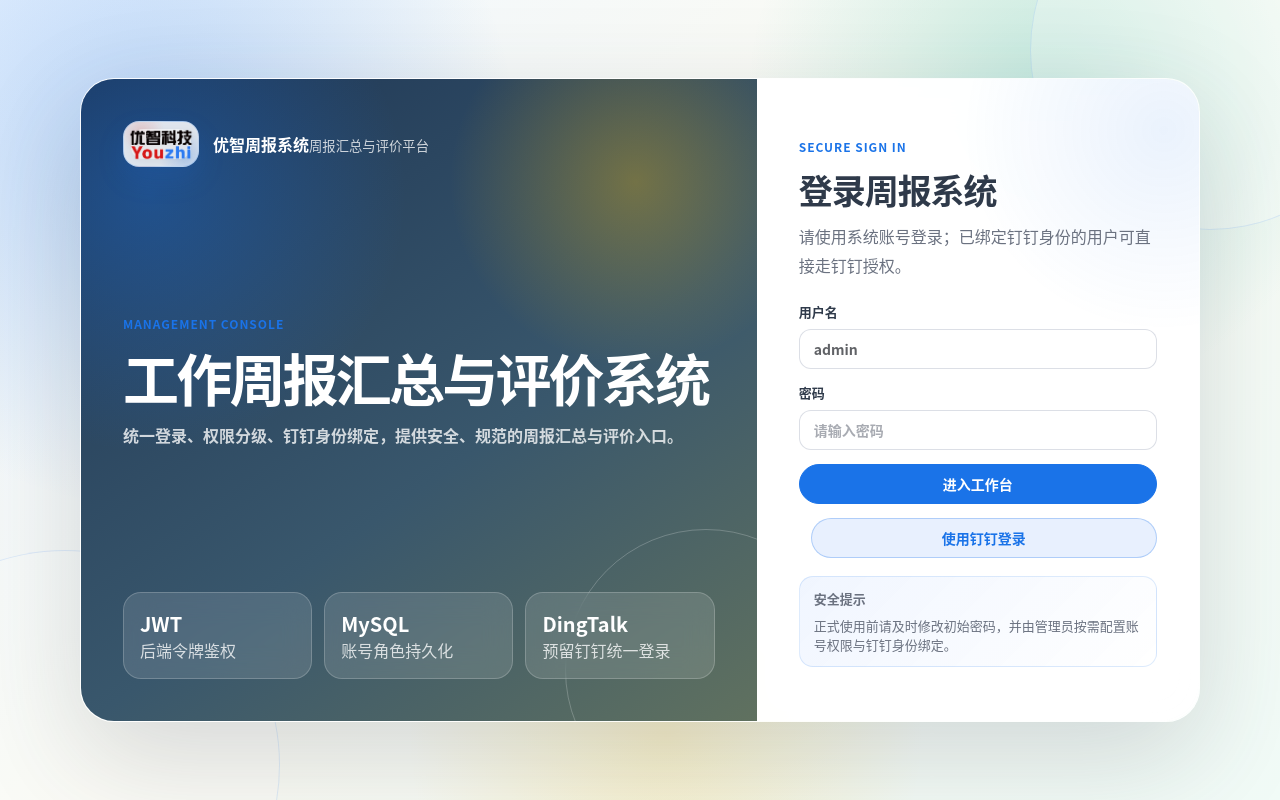
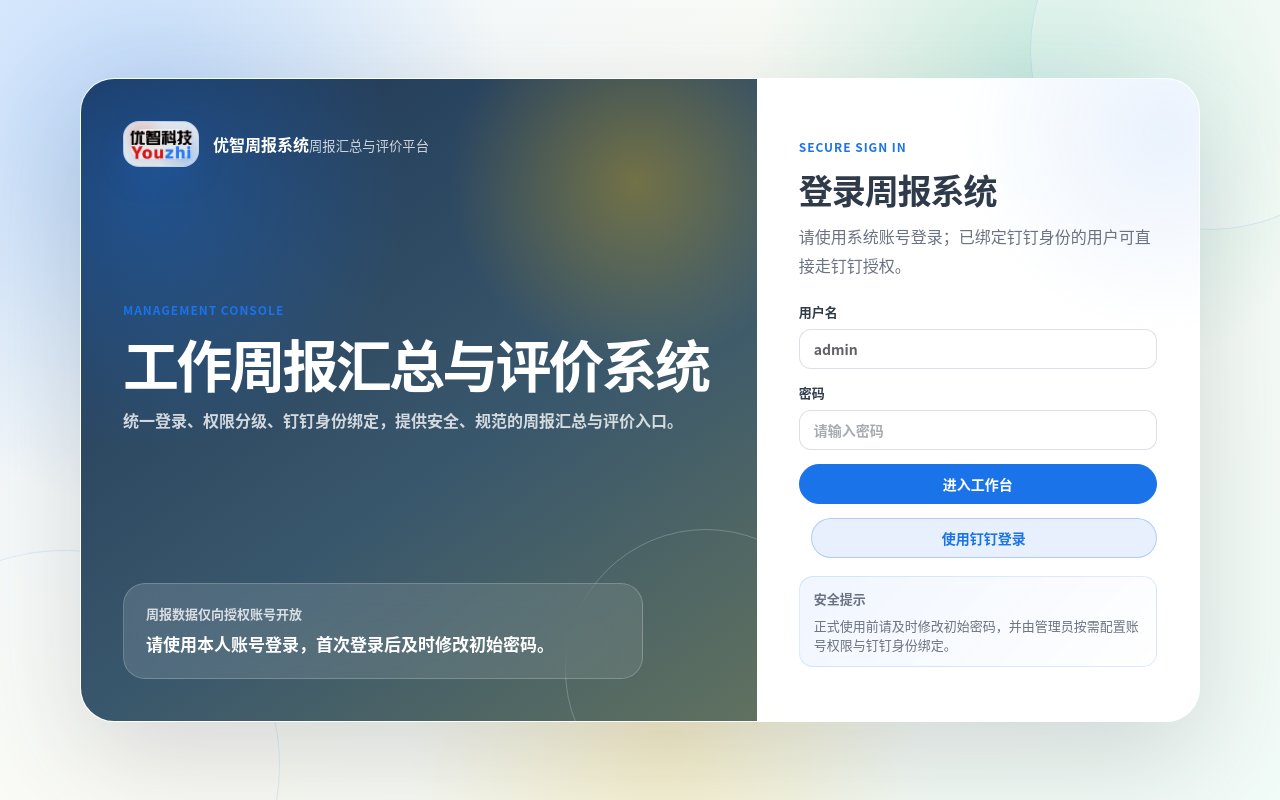
Before and after one commit to ethan-2937/weekly_report_assistant, a Vue app in the folder web/frontend/: page / in a window 1280 px wide. Built offline with nearby package versions, Linux system fonts and the light colour scheme.

Commit message:
Refine login poster layout

```diff
--- a/web/frontend/src/App.vue
+++ b/web/frontend/src/App.vue
@@ -24,19 +24,9 @@
           <h1>工作周报汇总与评价系统</h1>
           <p>统一登录、权限分级、钉钉身份绑定，提供安全、规范的周报汇总与评价入口。</p>
         </div>
-        <div class="login-proof-grid">
-          <article>
-            <strong>JWT</strong>
-            <span>后端令牌鉴权</span>
-          </article>
-          <article>
-            <strong>MySQL</strong>
-            <span>账号角色持久化</span>
-          </article>
-          <article>
-            <strong>DingTalk</strong>
-            <span>预留钉钉统一登录</span>
-          </article>
+        <div class="login-poster__note">
+          <span>周报数据仅向授权账号开放</span>
+          <strong>请使用本人账号登录，首次登录后及时修改初始密码。</strong>
         </div>
       </aside>
 
--- a/web/frontend/src/styles.css
+++ b/web/frontend/src/styles.css
@@ -261,7 +261,7 @@ textarea {
 
 .login-poster__brand,
 .login-poster__copy,
-.login-proof-grid {
+.login-poster__note {
   position: relative;
   z-index: 1;
 }
@@ -274,8 +274,13 @@ textarea {
 
 .login-poster__brand small,
 .login-poster__copy p,
-.login-proof-grid span {
+.login-poster__note span {
   color: rgba(255, 255, 255, 0.78);
+}
+
+.login-poster__copy {
+  margin: auto 0;
+  transform: translateY(-10px);
 }
 
 .login-poster__copy h1 {
@@ -294,27 +299,32 @@ textarea {
   line-height: 1.8;
 }
 
-.login-proof-grid {
-  display: grid;
-  grid-template-columns: repeat(3, minmax(0, 1fr));
-  gap: 12px;
-}
-
-.login-proof-grid article {
-  padding: 16px;
+.login-poster__note {
+  display: grid;
+  max-width: 520px;
+  gap: 8px;
+  padding: 20px 22px;
   border: 1px solid rgba(255, 255, 255, 0.2);
-  border-radius: 18px;
-  background: rgba(255, 255, 255, 0.12);
-  backdrop-filter: blur(14px);
-}
-
-.login-proof-grid strong,
-.login-proof-grid span {
+  border-radius: 22px;
+  background:
+    linear-gradient(135deg, rgba(255, 255, 255, 0.14), rgba(255, 255, 255, 0.08));
+  backdrop-filter: blur(16px);
+}
+
+.login-poster__note span,
+.login-poster__note strong {
   display: block;
 }
 
-.login-proof-grid strong {
-  font-size: 20px;
+.login-poster__note span {
+  font-size: 13px;
+  font-weight: 800;
+}
+
+.login-poster__note strong {
+  color: white;
+  font-size: 17px;
+  line-height: 1.55;
 }
 
 .login-card--official {
@@ -1843,10 +1853,6 @@ textarea {
     min-height: auto;
   }
 
-  .login-proof-grid {
-    grid-template-columns: 1fr;
-  }
-
   .hero-showcase {
     display: none;
   }
```
